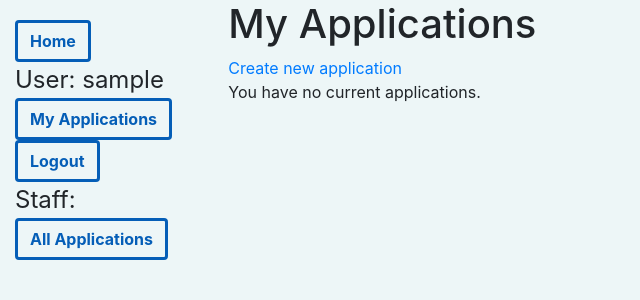
After one commit to StatusHQ/scratch_app, a Django app: page /applications/myapplications/ in a window 1280 px wide. The commit adds this page. Shown: the top 300 px of the page, without its empty margins (0-640 px from the left). Run offline with Django 3.2, Linux system fonts and the light colour scheme; the visitor is signed in with stand-in values (Sample User, id 1); data that the repository does not hold is empty; some libraries are stand-ins or nearby versions.

Commit message:
show only logged in users applications; staff can see all applications

```diff
--- a/practicesite/applications/admin.py
+++ b/practicesite/applications/admin.py
@@ -6,5 +6,5 @@ from applications.models import Application
 
 @admin.register(Application)
 class ApplicationAdmin(admin.ModelAdmin):
-	list_display = ('company', 'position', 'status', 'date_applied', 'deadline')
+	list_display = ('company', 'position', 'status', 'date_applied', 'deadline', 'owner')
 	list_filter = ('status', 'date_applied')
--- a/practicesite/applications/models.py
+++ b/practicesite/applications/models.py
@@ -12,7 +12,7 @@ class Application(models.Model):
 	position = models.CharField(max_length = 50)
 	date_applied = models.DateField(null=True, blank=True)
 	deadline = models.DateField(null=True, blank=True)
-	#owner = models.ForeignKey(User, on_delete=models.CASCADE)
+	owner = models.ForeignKey(User, on_delete=models.SET_NULL, null=True, blank=True)
 
 	APP_STATUS = (
 		('p', 'In Progress'),
@@ -32,6 +32,7 @@ class Application(models.Model):
 
 	class Meta:
 		ordering = ['status']
+		permissions = (("can_view_all_applications", "View all applications"),)
 
 	def __str__(self):
 		'''String for representing the Model object'''
--- /dev/null
+++ b/practicesite/applications/templates/applications/user_applications.html
@@ -0,0 +1,17 @@
+{% extends "base_generic.html" %}
+
+{% block content %}
+    <h1>My Applications</h1>
+    <a href="{% url 'application_create' %}">Create new application</a>
+    {% if applications_list %}
+    <ul>
+    {% for application in applications_list %}
+      <li>
+        <a href="{{ application.get_absolute_url }}">{{ application.company }} {{ application.position }} </a> ({{ application.get_status_display }}) | <a href="{{ application.get_absolute_url }}/update">Edit</a> <a href="{{ application.get_absolute_url }}/delete">Delete</a>
+      </li>
+    {% endfor %}
+  </ul>
+  {% else %}
+    <p>You have no current applications.</p>
+  {% endif %}
+{% endblock %}
--- a/practicesite/applications/templates/base_generic.html
+++ b/practicesite/applications/templates/base_generic.html
@@ -16,12 +16,17 @@
       {% block sidebar %}
         <ul class="sidebar-nav">
           <li><a class="btn btn-outline-primary" href="{% url 'index' %}">Home</a></li>
-          <li><a class="btn btn-outline-primary" href="{% url 'applications' %}">Applications</a></li>
           {% if user.is_authenticated %}
             <li>User: {{ user.get_username }}</li>
+            <li><a class="btn btn-outline-primary" href="{% url 'my_applications' %}">My Applications</a></li>
             <li><a class="btn btn-outline-primary" href="{% url 'logout'%}?next={{request.path}}">Logout</a></li>
           {% else %}
             <li><a class="btn btn-outline-primary" href="{% url 'login'%}?next={{request.path}}">Login</a></li>
+          {% endif %}
+
+          {% if perms.application.can_view_all_applications %}
+            Staff:
+            <li><a class="btn btn-outline-primary" href="{% url 'applications' %}">All Applications</a></li>
           {% endif %}
         </ul>
      {% endblock %}
--- a/practicesite/applications/urls.py
+++ b/practicesite/applications/urls.py
@@ -10,4 +10,5 @@ urlpatterns = [
 	path('applications/<int:pk>/update/', views.ApplicationUpdate.as_view(), name='application_update'),
 	path('applications/<int:pk>/delete/', views.ApplicationDelete.as_view(), name='application_delete'),
 	path('applications/signup/', views.signup, name='signup'),
+	path('myapplications/', views.UserApplicationsListView.as_view(), name='my_applications')
 ]
--- a/practicesite/applications/views.py
+++ b/practicesite/applications/views.py
@@ -3,12 +3,21 @@ from applications.models import Application
 from django.views import generic
 from django.views.generic.edit import CreateView, UpdateView, DeleteView
 from django.urls import reverse_lazy
-
 from applications.models import Application
-
 from django.contrib.auth import login, authenticate
 from django.contrib.auth.forms import UserCreationForm
 from django.shortcuts import render, redirect
+from django.contrib.auth.mixins import LoginRequiredMixin
+
+class UserApplicationsListView(LoginRequiredMixin, generic.ListView):
+	'''Generic class-based view listing user applications'''
+	model = Application
+	context_object_name = 'applications_list'
+	template_name = 'applications/user_applications.html'
+	paginate_by = 10
+
+	def get_queryset(self):
+		return Application.objects.filter(owner=self.request.user).order_by('status')
 
 def signup(request):
     if request.method == 'POST':
@@ -28,28 +37,31 @@ def signup(request):
 def index(request):
 	'''View function for home page of site'''
 
-	# Generate counts of applications
-	num_apps = Application.objects.all().count()
+	if not request.user.is_authenticated:
+		return render(request, 'index.html')
+	else:
+		# Generate counts of applications
+		num_apps = Application.objects.filter(owner=request.user).count()
 
-	# Get number of applications with each status
-	num_inprogress = Application.objects.filter(status__exact='p').count()
-	num_applied = Application.objects.filter(status__exact='a').count()
-	num_interviewing = Application.objects.filter(status__exact='i').count()
-	num_offered = Application.objects.filter(status__exact='o').count()
-	num_denied = Application.objects.filter(status__exact='d').count()
-	num_removed = Application.objects.filter(status__exact='r').count()
+		# Get number of applications with each status
+		num_inprogress = Application.objects.filter(status__exact='p', owner=request.user).count()
+		num_applied = Application.objects.filter(status__exact='a', owner=request.user).count()
+		num_interviewing = Application.objects.filter(status__exact='i', owner=request.user).count()
+		num_offered = Application.objects.filter(status__exact='o', owner=request.user).count()
+		num_denied = Application.objects.filter(status__exact='d', owner=request.user).count()
+		num_removed = Application.objects.filter(status__exact='r', owner=request.user).count()
 
-	context = {
-		'num_apps': num_apps,
-		'num_inprogress': num_inprogress,
-		'num_applied': num_applied,
-		'num_interviewing': num_interviewing,
-		'num_offered': num_offered,
-		'num_denied': num_denied,
-		'num_removed': num_removed,
-	}
+		context = {
+			'num_apps': num_apps,
+			'num_inprogress': num_inprogress,
+			'num_applied': num_applied,
+			'num_interviewing': num_interviewing,
+			'num_offered': num_offered,
+			'num_denied': num_denied,
+			'num_removed': num_removed,
+		}
 
-	return render(request, 'index.html', context=context)
+		return render(request, 'index.html', context=context)
 
 class ApplicationsListView(generic.ListView):
 	model = Application
@@ -64,10 +76,13 @@ class ApplicationDetailView(generic.DetailView):
 	model = Application
 
 
-class ApplicationCreate(CreateView):
+class ApplicationCreate(LoginRequiredMixin, CreateView):
 	model = Application
-	fields = '__all__'
-	initial = {'status': 'p'}
+	fields = ['company', 'position', 'date_applied', 'deadline', 'status']
+
+	def form_valid(self, form):
+		form.instance.owner = self.request.user
+		return super().form_valid(form)
 
 class ApplicationUpdate(UpdateView):
 	model = Application
```
Also changed, not shown: practicesite/applications/templates/index.html (+7 -3 lines), practicesite/applications/migrations/0003_application_owner.py (added).
